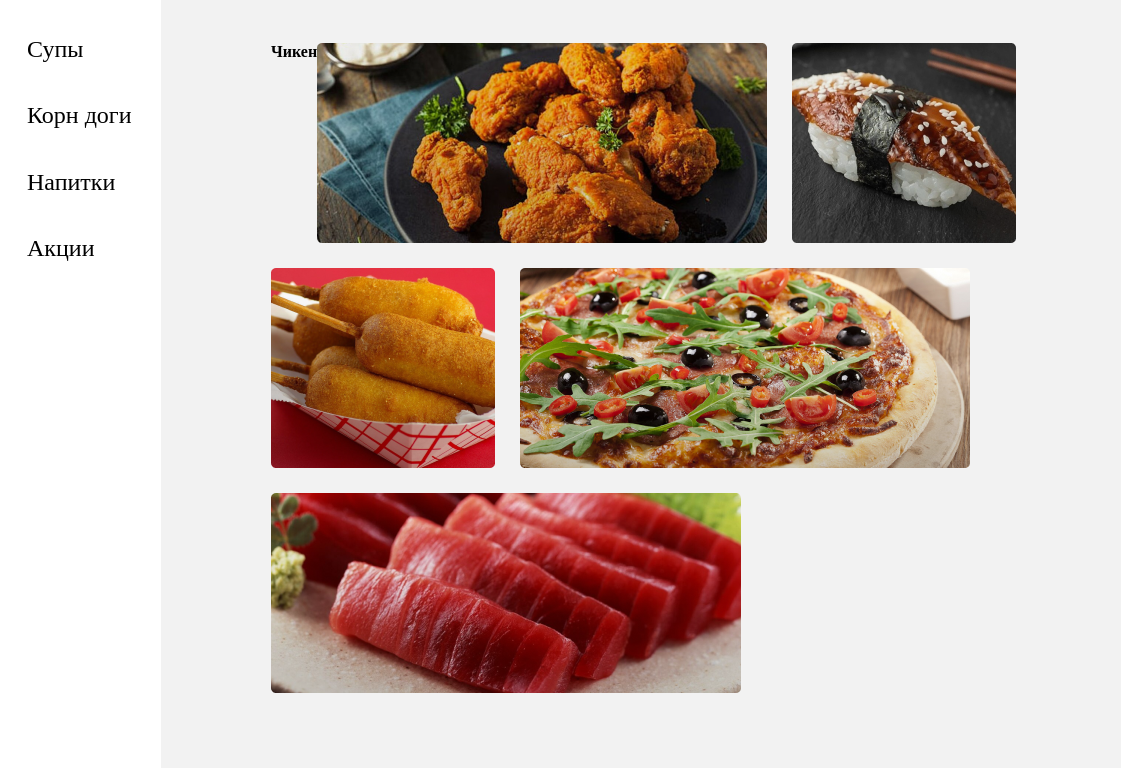
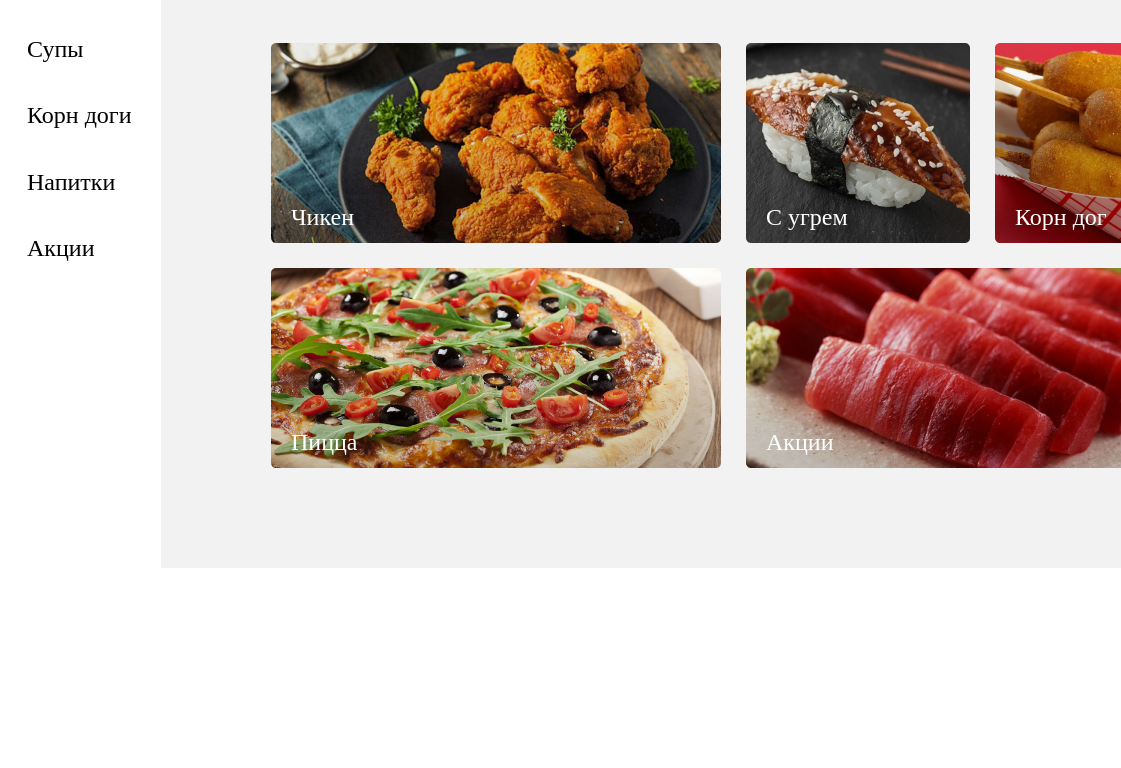
Before and after one commit to vafiiq/romsem, a plain HTML site: page index.html in a window 1280 px wide. Shown: the part 602-1370 px from the top of the page, 159-1280 px from the left. After the commit the page ends 1255 px from the top, so only its background shows below. Drawn offline with Linux system fonts and the light colour scheme.

Commit message:
categories end

```diff
--- a/index.html
+++ b/index.html
@@ -10,7 +10,7 @@
 </head>
 
 <body>
-
+    <h1 class="visually-hidden">Romsem</h1>
     <header>
         <div class="container">
             <nav class="nav">
@@ -50,16 +50,16 @@
                         <h4 class="intro__categories__box__title">Чикен</h4>
                         <img src="./images/categories(1).png" alt=""class="intro__categories__box--item"></div>
                     <div class="intro__categories__box">
-                        <h4 class="intro__categories__box__title"></h4>
+                        <h4 class="intro__categories__box__title">С угрем</h4>
                         <img src="./images/categories(2).png" alt=""class="intro__categories__box--item"></div>
                     <div class="intro__categories__box">
-                        <h4 class="intro__categories__box__title"></h4>
+                        <h4 class="intro__categories__box__title">Корн дог</h4>
                         <img src="./images/categories(3).png" alt=""class="intro__categories__box--item"></div>
                     <div class="intro__categories__box">
-                        <h4 class="intro__categories__box__title"></h4>
+                        <h4 class="intro__categories__box__title">Пицца</h4>
                         <img src="./images/categories(4).png" alt=""class="intro__categories__box--item"></div>
                     <div class="intro__categories__box">
-                        <h4 class="intro__categories__box__title"></h4>
+                        <h4 class="intro__categories__box__title">Акции</h4>
                         <img src="./images/categories(5).png" alt=""class="intro__categories__box--item"></div>
                     <div class="intro__categories__box">
                         <h4 class="intro__categories__box__title"></h4>
--- a/scss/blocks/_intro.scss
+++ b/scss/blocks/_intro.scss
@@ -1,16 +1,17 @@
 .intro {
     position: absolute;
     background-color: #f2f2f2;
-    width: 1170px;
+    width: 1200px;
 
 
     &__photo {
         position: absolute;
         left: 320px;
         background-color: #f2f2f2;
-        padding: 124px 110px 50px 110px;
+        padding: 124px 160px 50px 110px;
     }
-    &__categories{
+
+    &__categories {
         position: absolute;
         top: 644px;
         left: 320px;
@@ -19,15 +20,24 @@
         background-color: #f2f2f2;
         display: flex;
         flex-wrap: wrap;
-        &__box{
+
+        &__box {
             display: flex;
             flex-direction: row;
             padding-right: 25px;
             padding-bottom: 25px;
-            &__title{
-                z-index: 9;
+
+            &__title {
+                position: absolute;
+                color: white;
+                padding-top: 160px;
+                padding-left: 20px;
+                font-size: 24px;
+                font-weight: 500;
+                line-height: 29.78px;
             }
-            &--item{
+
+            &--item {
                 display: flex;
                 flex-direction: row;
             }
```
Also changed, not shown: css/style.css, css/style.min.css.
